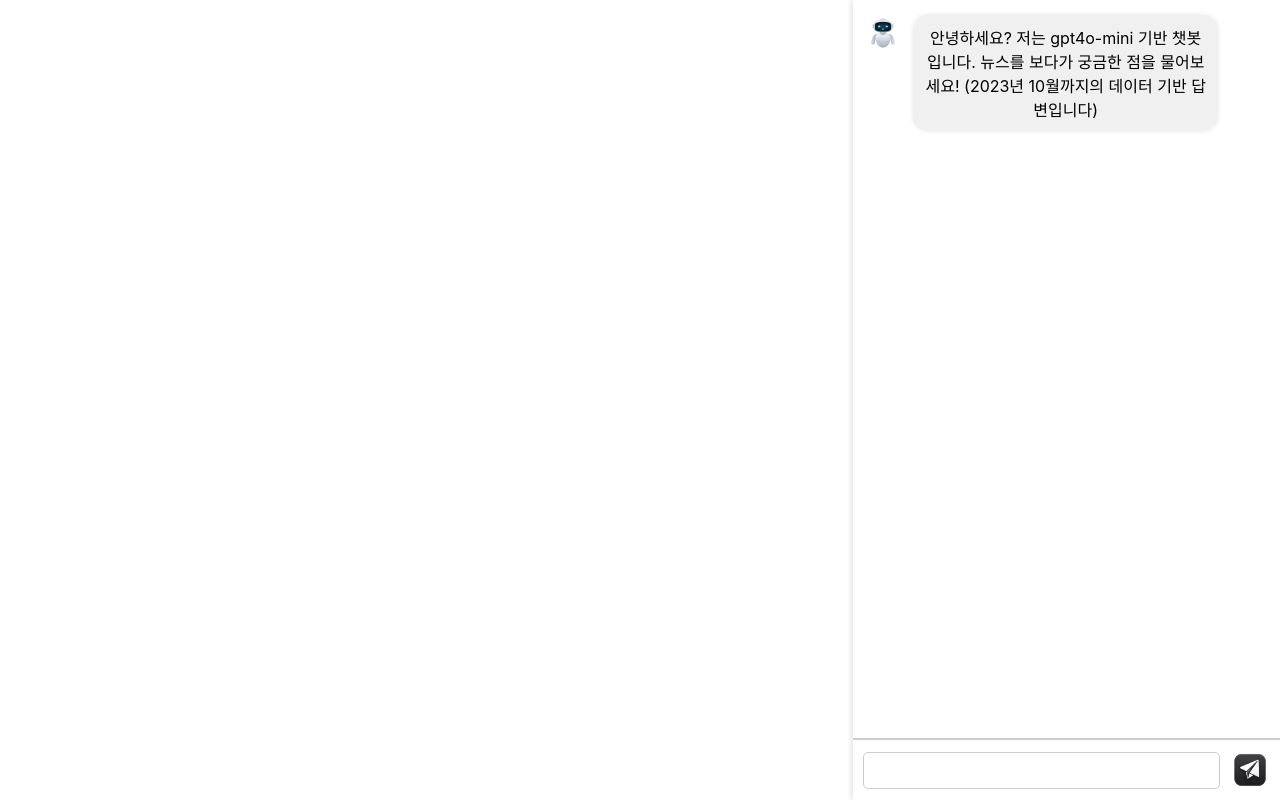
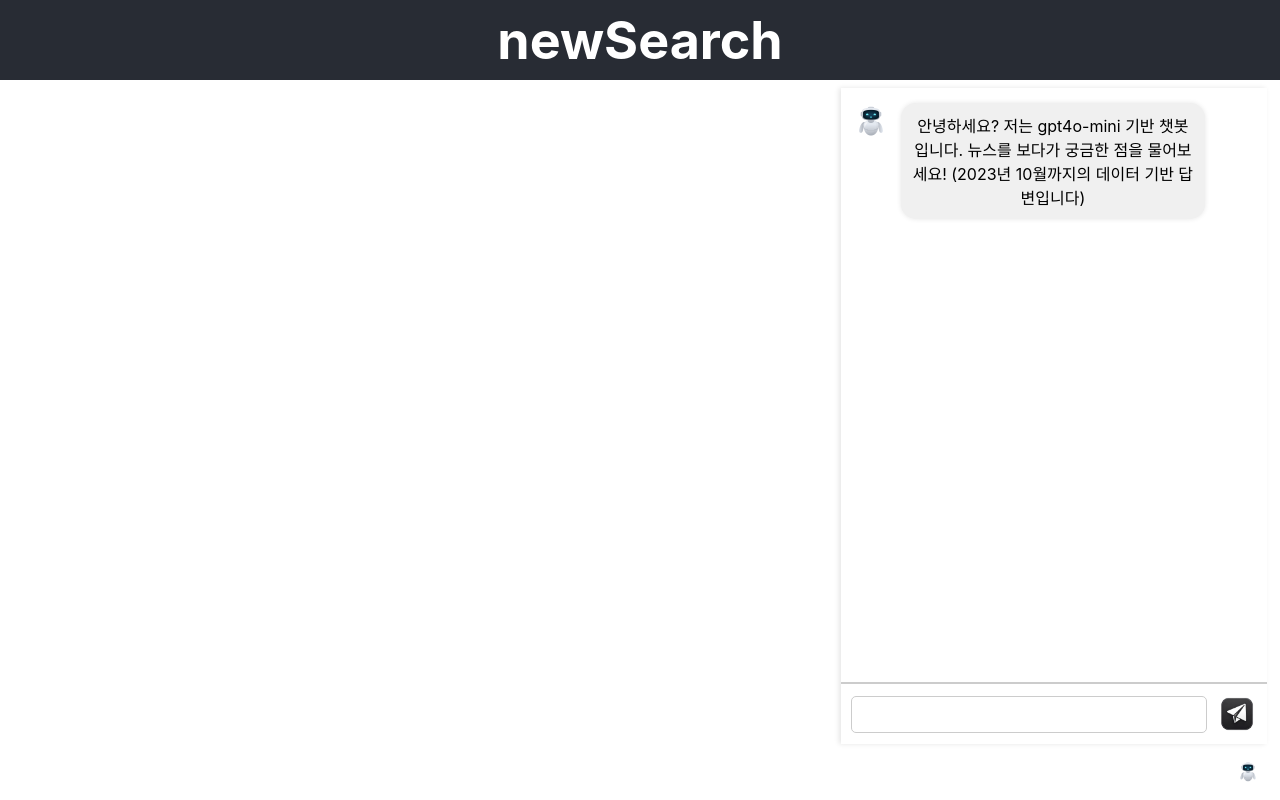
Before and after one commit to yyerrim/newsearch_client, a React (Create React App) app: page / in a window 1280 px wide. Built offline with nearby package versions, Linux system fonts and the light colour scheme.

Commit message:
챗봇 크기 브라우져 비율로 크기 조절

```diff
--- a/src/App.css
+++ b/src/App.css
@@ -15,7 +15,7 @@
 
 .App-header {
   background-color: #282c34;
-  min-height: 100vh;
+  height: 10vh; /* 헤더의 높이를 상대적인 단위로 설정 */
   display: flex;
   flex-direction: column;
   align-items: center;
@@ -37,32 +37,39 @@
   }
 }
 
+/* 버튼을 이미지로 바꾸고 더 작게 만들기 */
 .chatbot-button {
   position: fixed;
-  bottom: 20px;
-  right: 20px;
-  background-color: #007bff;
-  color: white;
+  bottom: 1%; /* 화면 아래에서의 간격을 상대적인 단위로 설정 */
+  right: 1%; /* 화면 오른쪽에서의 간격을 상대적인 단위로 설정 */
+  background-color: transparent; /* 배경색을 투명으로 설정 */
   border: none;
   border-radius: 50%;
-  width: 50px;
-  height: 50px;
-  font-size: 24px;
+  width: 3vw; /* 너비를 뷰포트 너비의 3%로 설정 */
+  height: 3vw; /* 높이를 뷰포트 너비의 3%로 설정 */
   cursor: pointer;
   display: flex;
   align-items: center;
   justify-content: center;
+  padding: 0; /* 기본 패딩 제거 */
 }
 
 .chatbot-overlay {
   position: fixed;
-  top: 0;
-  right: 0;
-  width: 33.33%; /* 화면 가로의 1/3 */
-  height: 100%;
+  bottom: 7vh;
+  right: 1%;
+  width: 33.33vw; /* 화면 가로의 1/3 */
+  height: 82vh; /* 화면 세로의 73 */
   background-color: white;
   box-shadow: -2px 0 5px rgba(0, 0, 0, 0.1);
   z-index: 1000;
   display: flex;
   flex-direction: column;
 }
+
+.chat-icon {
+  width: 100%; /* 버튼 크기에 맞추기 */
+  height: 100%; /* 버튼 크기에 맞추기 */
+  max-width: 2vw; /* 이미지의 최대 너비를 뷰포트 너비의 2%로 설정 */
+  max-height: 2vw; /* 이미지의 최대 높이를 뷰포트 너비의 2%로 설정 */
+}
--- a/src/App.js
+++ b/src/App.js
@@ -1,12 +1,38 @@
+import { useState } from "react";
 import "./App.css";
 import ChatBot from "./components/ChatBot";
+import chatIcon from "./assets/chatProfile.png"; // 이미지 경로를 알맞게 수정하세요
 
 function App() {
+  const [showChatBot, setShowChatBot] = useState(true);
+  const [messages, setMessages] = useState([
+    {
+      role: "assistant", // 초기 메시지도 assistant 역할로 변경
+      content: `안녕하세요? 저는 gpt4o-mini 기반 챗봇입니다.
+      뉴스를 보다가 궁금한 점을 물어보세요!
+      (2023년 10월까지의 데이터 기반 답변입니다)`,
+    },
+  ]);
+
+  const handleButtonClick = () => {
+    setShowChatBot(!showChatBot);
+  };
+
   return (
     <div className="App">
-      <div className="chatbot-overlay">
-        <ChatBot />
-      </div>
+      <header className="App-header">
+        <h1>newSearch</h1>
+      </header>
+
+      <button className="chatbot-button" onClick={handleButtonClick}>
+        <img src={chatIcon} alt="Chat" className="chat-icon" />
+      </button>
+
+      {showChatBot && (
+        <div className="chatbot-overlay">
+          <ChatBot messages={messages} setMessages={setMessages} />
+        </div>
+      )}
     </div>
   );
 }
--- a/src/components/ChatBot.jsx
+++ b/src/components/ChatBot.jsx
@@ -3,15 +3,7 @@ import axios from "axios";
 import "./ChatBot.css";
 import gptProfile from "../assets/chatProfile.png";
 
-const ChatBot = () => {
-  const [messages, setMessages] = useState([
-    {
-      role: "assistant", // 초기 메시지도 assistant 역할로 변경
-      content: `안녕하세요? 저는 gpt4o-mini 기반 챗봇입니다.
-      뉴스를 보다가 궁금한 점을 물어보세요!
-      (2023년 10월까지의 데이터 기반 답변입니다)`,
-    },
-  ]);
+const ChatBot = ({ messages, setMessages }) => {
   const [input, setInput] = useState("");
 
   const handleInputChange = (e) => {
```
